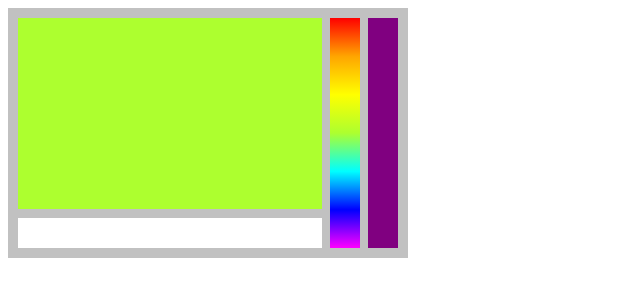
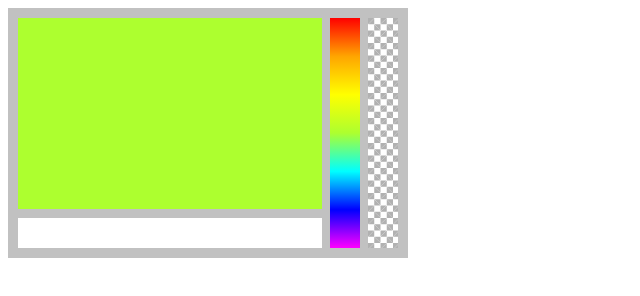
Before and after one commit to andre2xu/color_picker, a website built with webpack: page index.html in a window 1280 px wide. Shown: the whole page, without its empty margins (0-640 px from the left). Built offline with nearby package versions, Linux system fonts and the light colour scheme.

Commit message:
Created a checkerboard background for the transparency component.

```diff
--- a/index.scss
+++ b/index.scss
@@ -40,7 +40,15 @@
       }
 
       .transparency {
-        background-color: purple;
+        background-color: #fff;
+        background-repeat: repeat;
+        background-size: 12.5px 12.5px;
+        background-image:
+          linear-gradient(45deg, #b1b1b1 25%, transparent 25%),
+          linear-gradient(135deg, #b1b1b1 25%, transparent 25%),
+          linear-gradient(45deg, transparent 75%, #b1b1b1 75%),
+          linear-gradient(135deg, transparent 75%, #b1b1b1 75%);
+        background-position: 6.25px 0px, 0px 0px, 0px 6.25px, -6.25px -6.25px;
         height: 100%;
         width: 40%;
         margin-left: 10%;
```
Also changed, not shown: index.css.
